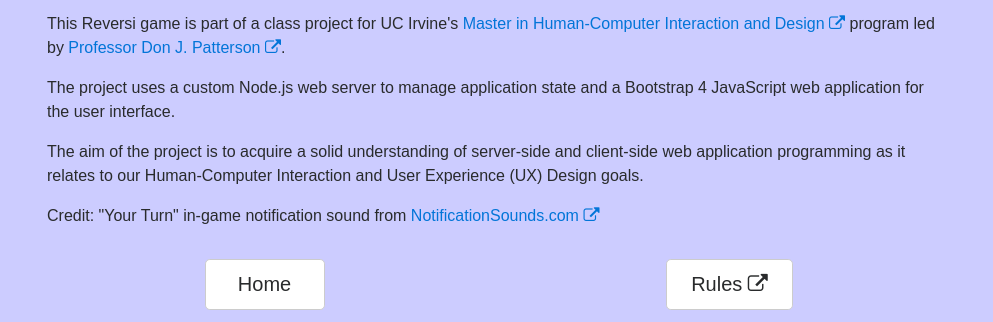
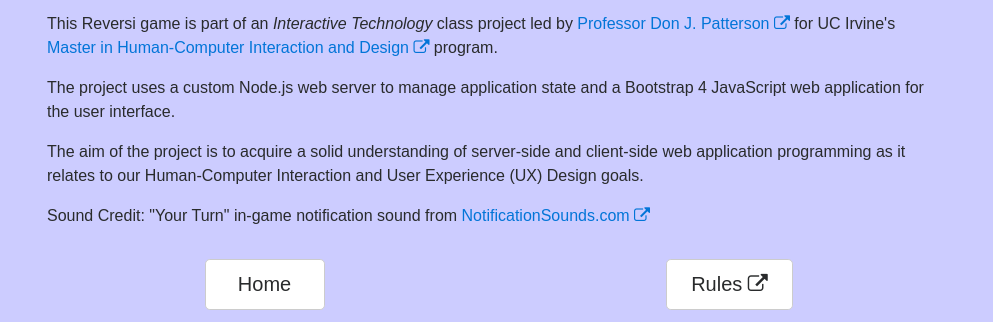
Before and after one commit to deztech/reversi, a website: page public/about.html in a window 1280 px wide. Shown: the part 512-834 px from the top of the page, without its empty margins (143-1136 px from the left). Drawn offline with nearby package versions, Linux system fonts and the light colour scheme; a script that the page names is missing; a web font is replaced by a local one.

Commit message:
Updated about page content.

```diff
--- a/public/about.html
+++ b/public/about.html
@@ -50,10 +50,10 @@
             </div>
             <div class="row">
                 <div class="col">
-                    <p>This Reversi game is part of a class project for UC Irvine's <a href="http://mhcid.ics.uci.edu/" target="_blank">Master in Human-Computer Interaction and Design <i class="fa fa-external-link" aria-hidden="true"></i></a> program led by <a href="http://www.djp3.net/" target="_blank">Professor Don J. Patterson <i class="fa fa-external-link" aria-hidden="true"></i></a>.</p>
+                    <p>This Reversi game is part of an <em>Interactive Technology</em> class project led by <a href="http://www.djp3.net/" target="_blank">Professor Don J. Patterson <i class="fa fa-external-link" aria-hidden="true"></i></a> for UC Irvine's <a href="http://mhcid.ics.uci.edu/" target="_blank">Master in Human-Computer Interaction and Design <i class="fa fa-external-link" aria-hidden="true"></i></a> program.</p>
                     <p>The project uses a custom Node.js web server to manage application state and a Bootstrap 4 JavaScript web application for the user interface.</p>
                     <p>The aim of the project is to acquire a solid understanding of server-side and client-side web application programming as it relates to our Human-Computer Interaction and User Experience (UX) Design goals.</p>
-                    <p>Credit: "Your Turn" in-game notification sound from <a href="https://notificationsounds.com/message-tones/your-turn-491" target="_blank">NotificationSounds.com <i class="fa fa-external-link" aria-hidden="true"></i></a></p>
+                    <p>Sound Credit: "Your Turn" in-game notification sound from <a href="https://notificationsounds.com/message-tones/your-turn-491" target="_blank">NotificationSounds.com <i class="fa fa-external-link" aria-hidden="true"></i></a></p>
                 </div>
             </div>
             <div class="row text-center">
```
